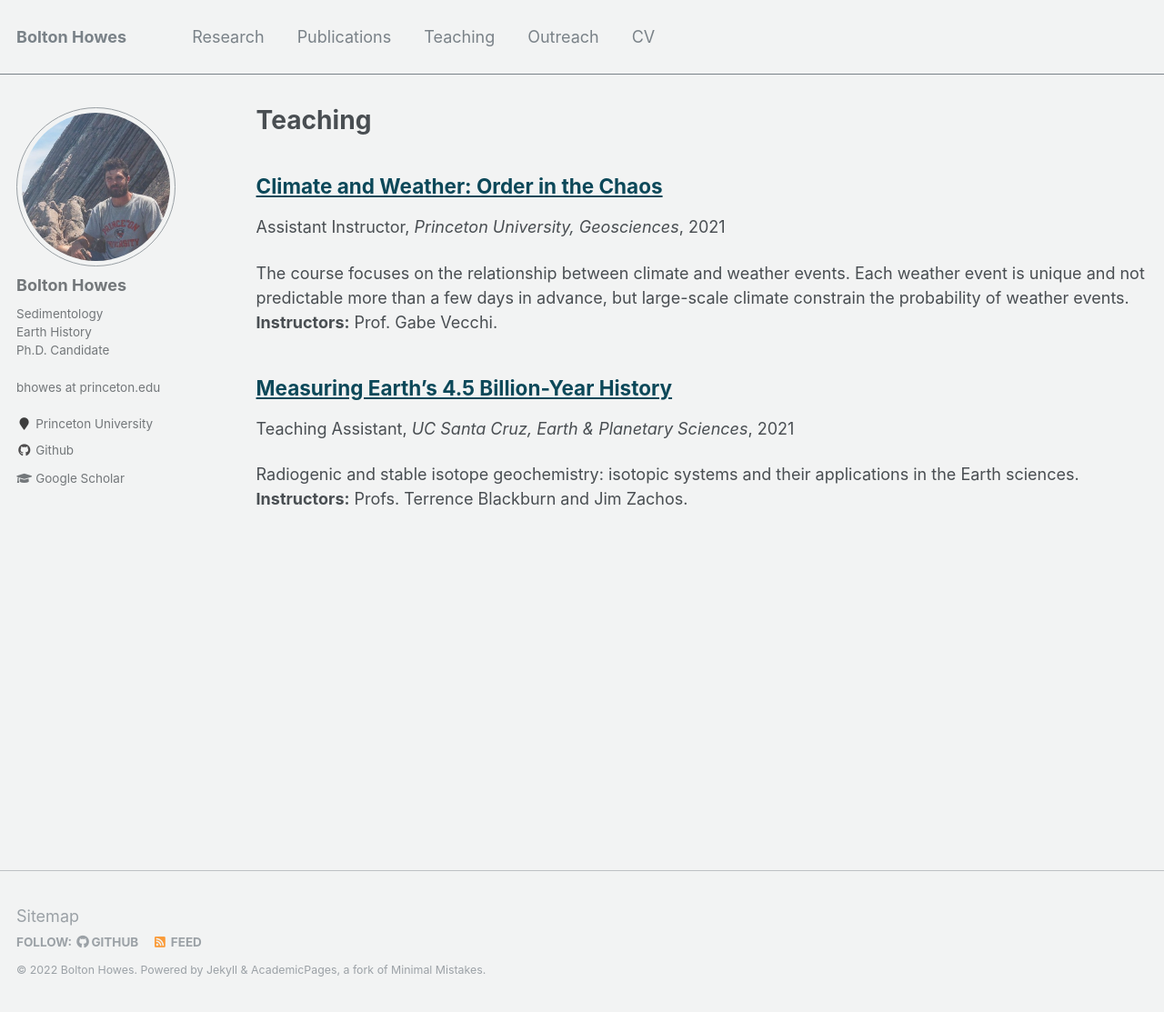
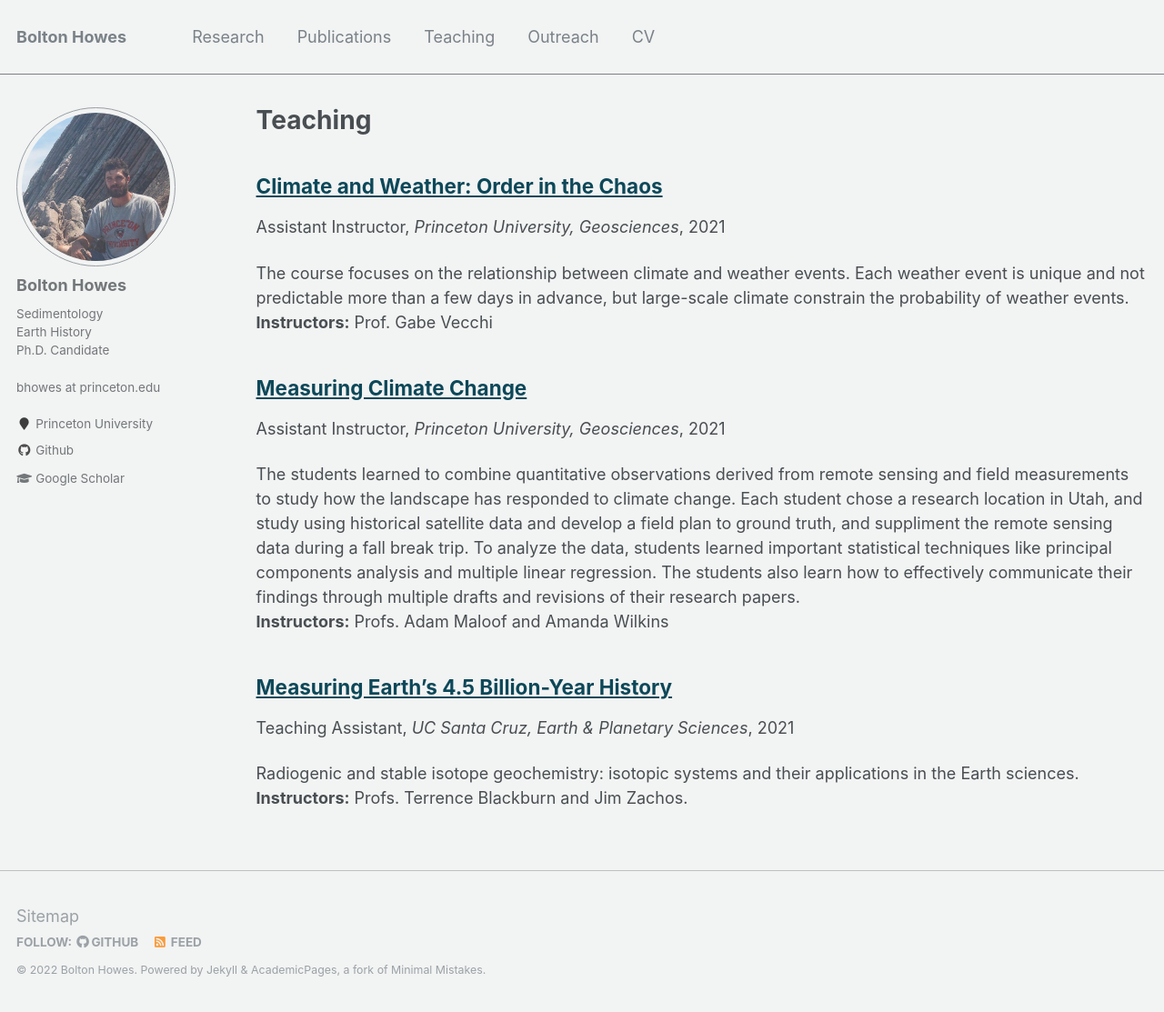
Before and after one commit to boltonhowes22/boltonhowes22.github.io, a Jekyll site: the page built from _pages/teaching.html, in a window 1280 px wide and 1113 px high. Shown: the whole window at 91% size. Built offline with Jekyll 4.4.1, drawn with Linux system fonts in a browser that asks for light colours.

Commit message:
geo 201 writing course description

```diff
--- /dev/null
+++ b/_teaching/2021Sp-measuring-climate.md
@@ -0,0 +1,17 @@
+---
+title: "Measuring Climate Change"
+collection: teaching
+type: "Assistant Instructor"
+permalink: /teaching/2019Sp-measuring
+venue: "Princeton University, Geosciences"
+date: 2021-3-30
+location: "Princeton, NJ, U.S.A. & Utah, U.S.A."
+---
+
+The students learned to combine quantitative observations derived from remote sensing and field measurements to study how the landscape has responded to climate change. Each student chose a research location in Utah, and study using historical satellite data and develop a field plan to ground truth, and suppliment the remote sensing data during a fall break trip. To analyze the data, students learned important statistical techniques like principal components analysis and multiple linear regression. The students also learn how to effectively communicate their findings through multiple drafts and revisions of their research papers. <br><b>Instructors:</b> Profs. Adam Maloof and Amanda Wilkins
+
+### Responsibilities
+Assist students with problem sets, fieldwork, and data analysis. Students used tools such as Matlab, QGIS, and LateX for the course, so I helped students learn to use and implement these tools. I also prepared all of the field equipment, flew a drone while on the field trip, and processed all the drone data.
+
+### Topics Covered
+Remote sensing, climate systems, image processing (normalization, segmentation, band ratios), linear regression, k-means clustering, principal components analysis. Effective science writing techniques such as structuring a scientific paper, developing motive, summarizing previous research, and making figures that efficiently communicate your findings.
```
Also changed, not shown: _teaching/2021Sp-climate-weather.md (+1 -1 lines).
